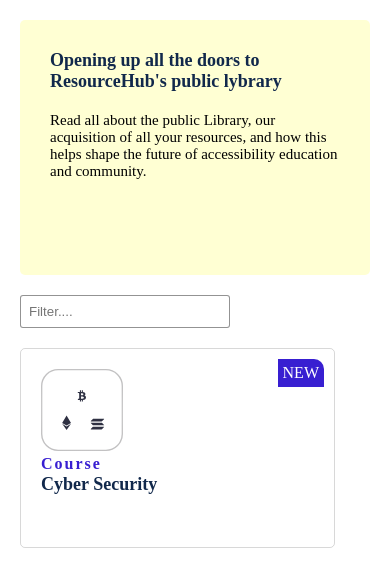
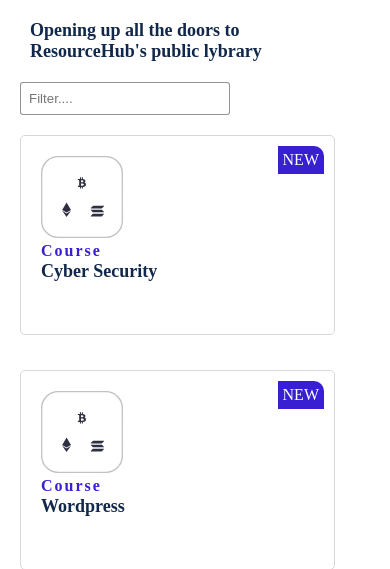
Before and after one commit to Tobennaaustin/resourcehub2, a PHP site: page /all.html in a window 390 px wide. Shown: the part 68-637 px from the top of the page. Run offline with PHP 8.4, Linux system fonts and the light colour scheme; some libraries are stand-ins or nearby versions; some web fonts are replaced.

Commit message:
added some changes

```diff
--- a/all.html
+++ b/all.html
@@ -34,7 +34,7 @@
         <div class="maintxt">
             <div class="maintxt_all">
                 <h1>Opening up all the doors to ResourceHub's public lybrary</h1>
-                <p>Read all about the public Library, our acquisition of all your resources, and how this helps shape the future of accessibility education and community.</p>
+                <!-- <p>Read all about the public Library, our acquisition of all your resources, and how this helps shape the future of accessibility education and community.</p> -->
             </div>
         </div>
         <div class="search">
--- a/css/style.css
+++ b/css/style.css
@@ -389,37 +389,13 @@
     border-radius: 5px;
   }
   /* all.html page style */
-  .maintxt_all{
-    border-radius: 5px;
-    background-color: color-mix(in srgb, rgba(255, 255, 0, 0.429) 40%, white 60%);
-    padding: 10px;
-    width: 90%;
-    height: 215px;
-    cursor: pointer;
-    @media screen and (max-width:699px){
-      width: 100%;
-      height: 255px;
-
-    }
-
-  }
   .maintxt_all h1{
     color: var(--darkblue);
     font-size: 25px;
-    max-width: 40%;
-    margin: 20px;
+    margin:10px;
     @media screen and (max-width:699px){
       font-size: 18px;
       max-width: 100%;
 
     }
   }
-  .maintxt_all p{
-    color: black;
-    margin: 20px;
-    max-width: 50%;
-    @media screen and (max-width:699px){
-      font-size: 15px;
-      max-width: 100%;
-    }
-  }
```
